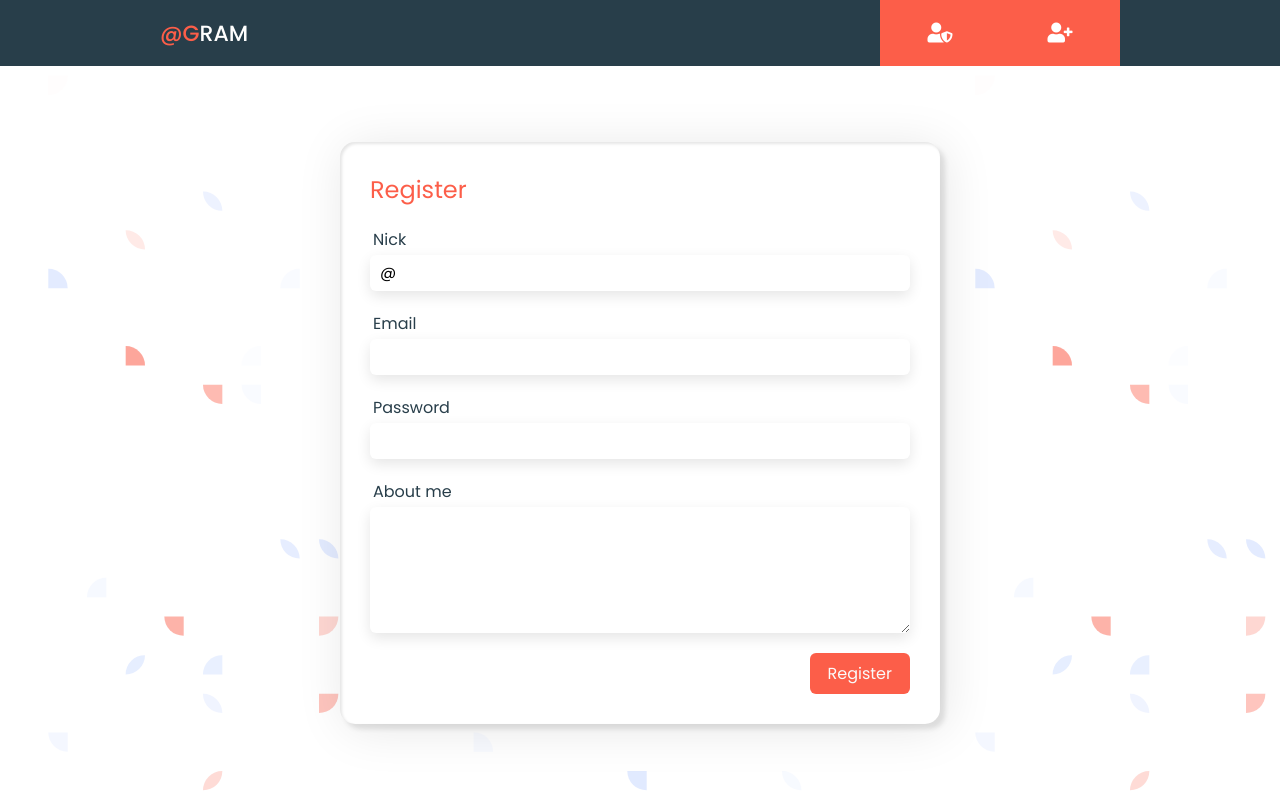
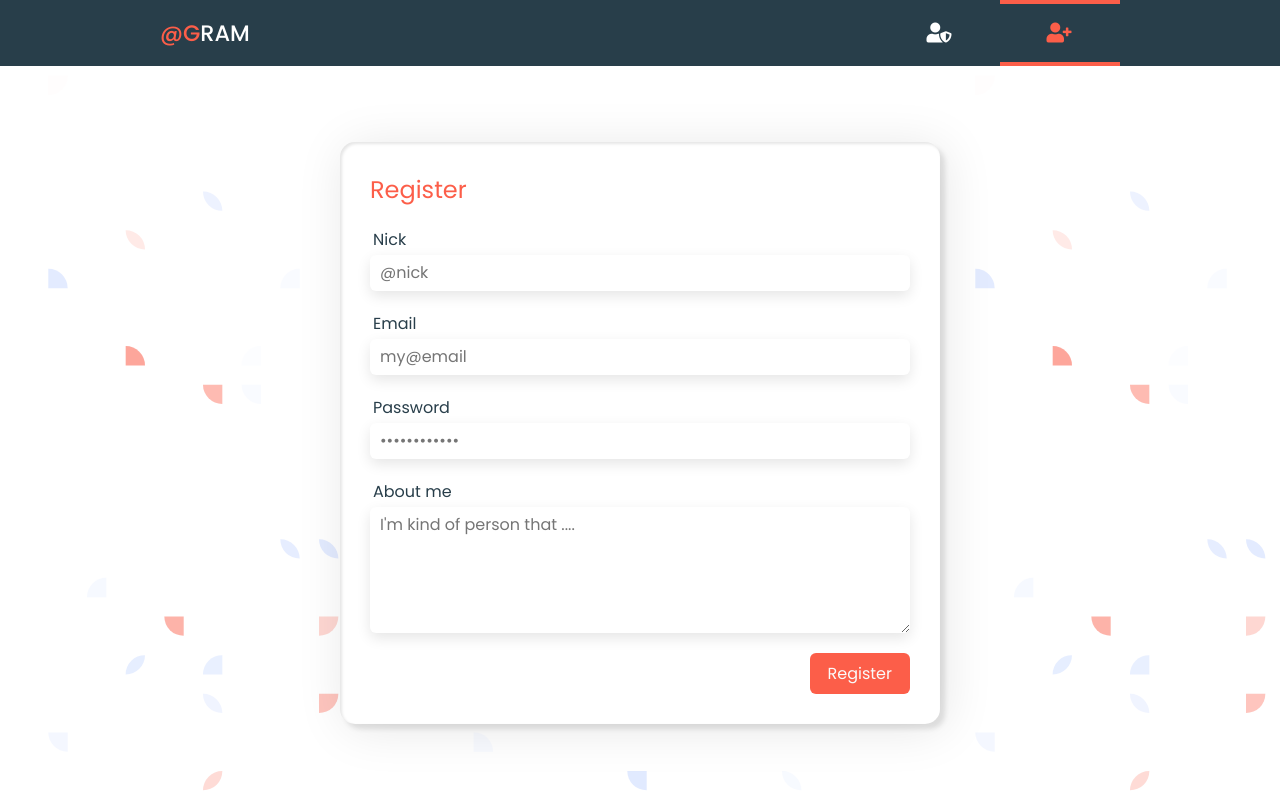
Before and after one commit to MarianKmotorka/Gram, a React (Create React App) app: page /register in a window 1280 px wide. Built offline with nearby package versions, Linux system fonts and the light colour scheme; no server answers.

Commit message:
Navbar styling

```diff
--- a/src/App.styled.tsx
+++ b/src/App.styled.tsx
@@ -1,8 +1,8 @@
 import styled, { createGlobalStyle } from 'styled-components'
-import { NAVBAR_HEIGHT } from './components/Navbar/Navbar.styled'
+import { NAVBAR_HEIGHT_PX } from './components/Navbar/Navbar.styled'
 
 export const AppContent = styled.div`
-  height: calc(100% - ${NAVBAR_HEIGHT});
+  height: calc(100% - ${NAVBAR_HEIGHT_PX});
   overflow: auto;
 `
 
--- a/src/components/ApiErrorNotification/ApiErrorNotification.tsx
+++ b/src/components/ApiErrorNotification/ApiErrorNotification.tsx
@@ -4,7 +4,7 @@ import { AnimatePresence } from 'framer-motion'
 import { CloseIcon } from '../Icons'
 import { useApiError } from '../../contextProviders/ApiErrorProvider'
 
-import { NAVBAR_HEIGHT_NUMBER } from '../Navbar/Navbar.styled'
+import { NAVBAR_HEIGHT } from '../Navbar/Navbar.styled'
 import { Bold, Title, Wrapper } from './ApiErrorNotification.styled'
 
 const ApiErrorNotification: React.FC = () => {
@@ -20,7 +20,7 @@ const ApiErrorNotification: React.FC = () => {
       {error && (
         <Wrapper
           initial={{ top: -100 }}
-          animate={{ top: NAVBAR_HEIGHT_NUMBER + 20 }}
+          animate={{ top: NAVBAR_HEIGHT + 20 }}
           exit={{ top: -400 }}
         >
           <Title>Error</Title>
--- a/src/components/Inputs/Input.tsx
+++ b/src/components/Inputs/Input.tsx
@@ -11,6 +11,7 @@ interface IInputProps {
   multiLine?: boolean
   rows?: number
   disabled?: boolean
+  placeholder?: string
 }
 
 const Wrapper = styled.div<{ width?: string }>`
@@ -55,6 +56,7 @@ const Input = ({
   className,
   disabled,
   rows,
+  placeholder,
   onChange,
 }: IInputProps) => {
   return (
@@ -66,6 +68,7 @@ const Input = ({
           onChange={e => !disabled && onChange(e.target.value)}
           value={value}
           type={type}
+          placeholder={placeholder}
         />
       )}
 
@@ -74,6 +77,7 @@ const Input = ({
           onChange={e => !disabled && onChange(e.target.value)}
           value={value}
           rows={rows}
+          placeholder={placeholder}
         />
       )}
     </Wrapper>
--- a/src/components/Loaders/LoadingOverlay.tsx
+++ b/src/components/Loaders/LoadingOverlay.tsx
@@ -3,11 +3,11 @@ import styled from 'styled-components'
 
 import { LoadingIcon } from '../Icons'
 
-import { NAVBAR_HEIGHT } from '../Navbar/Navbar.styled'
+import { NAVBAR_HEIGHT_PX } from '../Navbar/Navbar.styled'
 
 const Overlay = styled.div`
   position: absolute;
-  top: ${NAVBAR_HEIGHT};
+  top: ${NAVBAR_HEIGHT_PX};
   bottom: 0;
   left: 0;
   right: 0;
--- a/src/components/Navbar/Navbar.styled.tsx
+++ b/src/components/Navbar/Navbar.styled.tsx
@@ -1,16 +1,18 @@
 import styled from 'styled-components'
 import { motion } from 'framer-motion'
-import { Link } from 'react-router-dom'
+import { Link, NavLink } from 'react-router-dom'
 import { BurgerMenuIcon } from '../Icons'
 
-export const NAVBAR_HEIGHT = '66px'
-export const NAVBAR_HEIGHT_NUMBER = 66
+export const NAVBAR_HEIGHT_PX = '66px'
+export const NAVBAR_HEIGHT = 66
+export const NAVBAR_BREAKPOINT_PX = '1100px'
+export const NAVBAR_BREAKPOINT = 1100
 
 export const Wrapper = styled.nav`
   display: flex;
   align-items: center;
   position: relative;
-  height: ${NAVBAR_HEIGHT};
+  height: ${NAVBAR_HEIGHT_PX};
   width: 100%;
   padding: 0 12.5%;
 
@@ -28,7 +30,7 @@ export const Wrapper = styled.nav`
 
 export const Logo = styled(Link)`
   color: ${({ theme }) => theme.white};
-  font-size: 22px;
+  font-size: 1.4rem;
   font-weight: 500;
 
   ::first-letter {
@@ -43,39 +45,40 @@ export const LinksContainer = styled(motion.div)`
   flex: 1;
   height: 100%;
 
-  @media only screen and (max-width: 900px) {
+  @media only screen and (max-width: ${NAVBAR_BREAKPOINT_PX}) {
     flex-direction: column;
-    justify-content: flex-start;
+    justify-content: space-around;
     padding: 60px 0;
     position: absolute;
     top: 100%;
     right: 0;
-    width: 90vw;
-    max-width: 400px;
-    height: calc(100vh - ${NAVBAR_HEIGHT});
+    width: 100vw;
+    max-width: 500px;
+    height: calc(100vh - ${NAVBAR_HEIGHT_PX});
 
-    background: ${({ theme }) => theme.primary};
+    background: ${({ theme }) => theme.bg};
     box-shadow: -5px 0 5px rgba(0, 0, 0, 0.1);
     z-index: 10;
   }
 `
 
-export const StyledLink = styled(Link)<{ isDark: boolean }>`
+export const StyledLink = styled(NavLink)`
   display: flex;
   align-items: center;
   justify-content: center;
   height: 100%;
   width: 120px;
   padding: 0 20px;
-  font-size: 1.1em;
-  transition: background-color 0.2s;
+  letter-spacing: 2px;
+  transition: background-color 0.2s, color 0.2s;
   position: relative;
   color: ${({ theme }) => theme.white};
-  background-color: ${({ theme, isDark }) => (isDark ? theme.primary : theme.accent)};
+  background-color: ${({ theme }) => theme.primary};
 
-  :hover {
-    color: ${({ theme, isDark }) => (isDark ? theme.accent : theme.white)};
-    background-color: ${({ theme }) => theme.primary};
+  &.active {
+    color: ${({ theme }) => theme.accent};
+    border-bottom: 4px solid ${({ theme }) => theme.accent};
+    border-top: 4px solid ${({ theme }) => theme.accent};
   }
 
   > * {
@@ -87,19 +90,37 @@ export const StyledLink = styled(Link)<{ isDark: boolean }>`
     margin-left: 7px;
   }
 
-  @media only screen and (max-width: 900px) {
+  @media only screen and (max-width: ${NAVBAR_BREAKPOINT_PX}) {
     width: 100%;
     height: 70px;
     text-align: center;
-    padding: 20px 0;
+    flex-direction: column;
+    background-color: ${({ theme }) => theme.bg};
+    color: ${({ theme }) => theme.primary};
+
+    &.active {
+      border: none;
     }
 
-  @media only screen and (min-width: 901px) {
+    span {
+      font-size: 0.95rem;
+      border-top: solid 1px;
+      margin-top: 15px;
+      padding-top: 10px;
+      width: 75%;
+      letter-spacing: 8px;
+    }
+  }
+
+  @media only screen and (min-width: ${NAVBAR_BREAKPOINT + 1}px) {
     span {
       display: none;
     }
 
-    :hover span {
+    :hover {
+      background-color: ${({ theme }) => theme.primary};
+
+      span {
         display: block;
         position: absolute;
         margin: 0;
@@ -113,6 +134,7 @@ export const StyledLink = styled(Link)<{ isDark: boolean }>`
         top: calc(100% + 10px);
         left: 0;
         z-index: 10;
+      }
     }
   }
 `
@@ -150,18 +172,18 @@ export const StyledMenuIcon = styled(BurgerMenuIcon)`
   height: 100%;
   width: 60px;
   cursor: pointer;
-  font-size: 22px;
+  font-size: 1.6rem;
   margin-left: auto;
   padding: 0 20px;
+  transition: color 0.2s;
 
   color: ${({ theme }) => theme.white};
-  background-color: ${({ theme }) => theme.accent};
 
   :hover {
-    background-color: ${({ theme }) => theme.blackLight};
+    color: ${({ theme }) => theme.accent};
   }
 
-  @media only screen and (max-width: 900px) {
+  @media only screen and (max-width: ${NAVBAR_BREAKPOINT_PX}) {
     display: flex;
     align-items: center;
     justify-content: center;
--- a/src/components/Navbar/Navbar.tsx
+++ b/src/components/Navbar/Navbar.tsx
@@ -16,6 +16,7 @@ import {
   DropdownRow,
   LinksContainer,
   StyledMenuIcon,
+  NAVBAR_BREAKPOINT,
 } from './Navbar.styled'
 
 const Navbar = () => {
@@ -25,7 +26,7 @@ const Navbar = () => {
   const { width } = useWindowSize()
   const navbarRef = useOnClickOutside<HTMLDivElement>(() => setMenuExpanded(false))
 
-  const isWideScreen = width > 900
+  const isWideScreen = width > NAVBAR_BREAKPOINT
   const userId = auth.isLoggedIn ? auth.authUser.uid : ''
 
   const rowRenderer = (user: IUser) => (
@@ -51,20 +52,15 @@ const Navbar = () => {
       <AnimatePresence>
         {(isWideScreen || menuExpanded) && (
           <LinksContainer
-            initial={{ right: -400 }}
+            initial={{ right: -500 }}
             animate={{ right: 0 }}
-            exit={{ right: -400 }}
+            exit={{ right: -500 }}
             transition={{ type: 'spring', mass: 0.1 }}
           >
             {getLinksConfig(userId).map(
               x =>
                 x.isLoggedIn === auth.isLoggedIn && (
-                  <StyledLink
-                    isDark={x.isDark}
-                    onClick={() => setMenuExpanded(false)}
-                    to={x.to}
-                    key={x.to}
-                  >
+                  <StyledLink onClick={() => setMenuExpanded(false)} to={x.to} key={x.to}>
                     {x.icon}
                     <span>{x.text}</span>
                   </StyledLink>
--- a/src/components/Routes/Routes.tsx
+++ b/src/components/Routes/Routes.tsx
@@ -1,5 +1,5 @@
 import React from 'react'
-import { Route, Switch } from 'react-router-dom'
+import { Redirect, Route, Switch } from 'react-router-dom'
 
 import Feed from '../../pages/Feed/Feed'
 import Signout from '../../pages/Signout'
@@ -15,7 +15,8 @@ const Routes = () => (
     <NoAuthRoute path='/register' component={RegisterPage} />
     <Route path='/signout' component={Signout} />
     <ProtectedRoute path='/profile/:userId' component={ProfilePage} />
-    <ProtectedRoute path='/' component={Feed} />
+    <ProtectedRoute path='/feed' exact component={Feed} />
+    <Redirect to='/feed' />
   </Switch>
 )
 
--- a/src/pages/LoginPage/LoginPage.tsx
+++ b/src/pages/LoginPage/LoginPage.tsx
@@ -34,7 +34,13 @@ const LoginPage: React.FC<RouteComponentProps<any>> = ({ history }) => {
 
           {error && <MessageStripe textType='error' text={error} />}
 
-          <Input value={email} onChange={setEmail} width='100%' label='Email' />
+          <Input
+            value={email}
+            onChange={setEmail}
+            width='100%'
+            label='Email'
+            placeholder='my@email'
+          />
 
           <Input
             value={password}
@@ -42,6 +48,7 @@ const LoginPage: React.FC<RouteComponentProps<any>> = ({ history }) => {
             type='password'
             width='100%'
             label='Password'
+            placeholder='•••••••••••'
           />
 
           <StyledButton isLoading={isLoading} onClick={handleLogin} reversed>
--- a/src/pages/RegisterPage/RegisterPage.tsx
+++ b/src/pages/RegisterPage/RegisterPage.tsx
@@ -11,7 +11,7 @@ import { StyledCard, StyledButton, Title, Wrapper } from './RegisterPage.styled'
 
 const RegisterPage: React.FC<RouteComponentProps<any>> = ({ history }) => {
   const [email, setEmail] = useState('')
-  const [nick, setNick] = useState('@')
+  const [nick, setNick] = useState('')
   const [password, setPassword] = useState('')
   const [aboutMe, setAboutMe] = useState('')
   const [error, setError] = useState('')
@@ -60,14 +60,27 @@ const RegisterPage: React.FC<RouteComponentProps<any>> = ({ history }) => {
 
           {error && <MessageStripe textType='error' text={error} />}
 
-          <Input value={nick} onChange={prependNickWithAt} width='100%' label='Nick' />
-          <Input value={email} onChange={setEmail} width='100%' label='Email' />
+          <Input
+            value={nick}
+            onChange={prependNickWithAt}
+            width='100%'
+            label='Nick'
+            placeholder='@nick'
+          />
+          <Input
+            value={email}
+            onChange={setEmail}
+            width='100%'
+            label='Email'
+            placeholder='my@email'
+          />
           <Input
             value={password}
             onChange={setPassword}
             type='password'
             width='100%'
             label='Password'
+            placeholder='••••••••••••'
           />
           <Input
             value={aboutMe}
@@ -75,6 +88,7 @@ const RegisterPage: React.FC<RouteComponentProps<any>> = ({ history }) => {
             width='100%'
             label='About me'
             rows={4}
+            placeholder="I'm kind of person that ...."
           />
 
           <StyledButton isLoading={isLoading} onClick={handleRegister} reversed>
```
Also changed, not shown: src/components/Navbar/utils.tsx (+2 -7 lines). Lines whose indentation alone changed are shown as unchanged.
